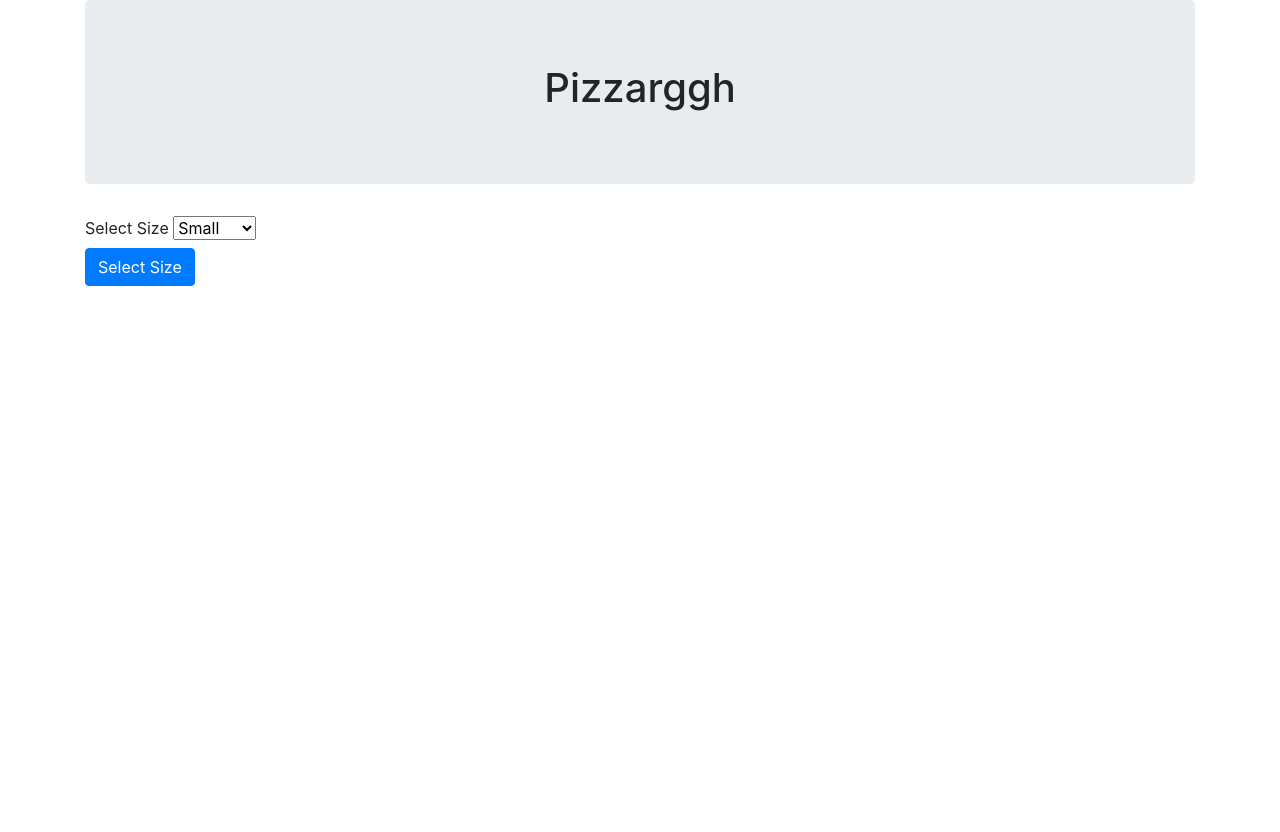
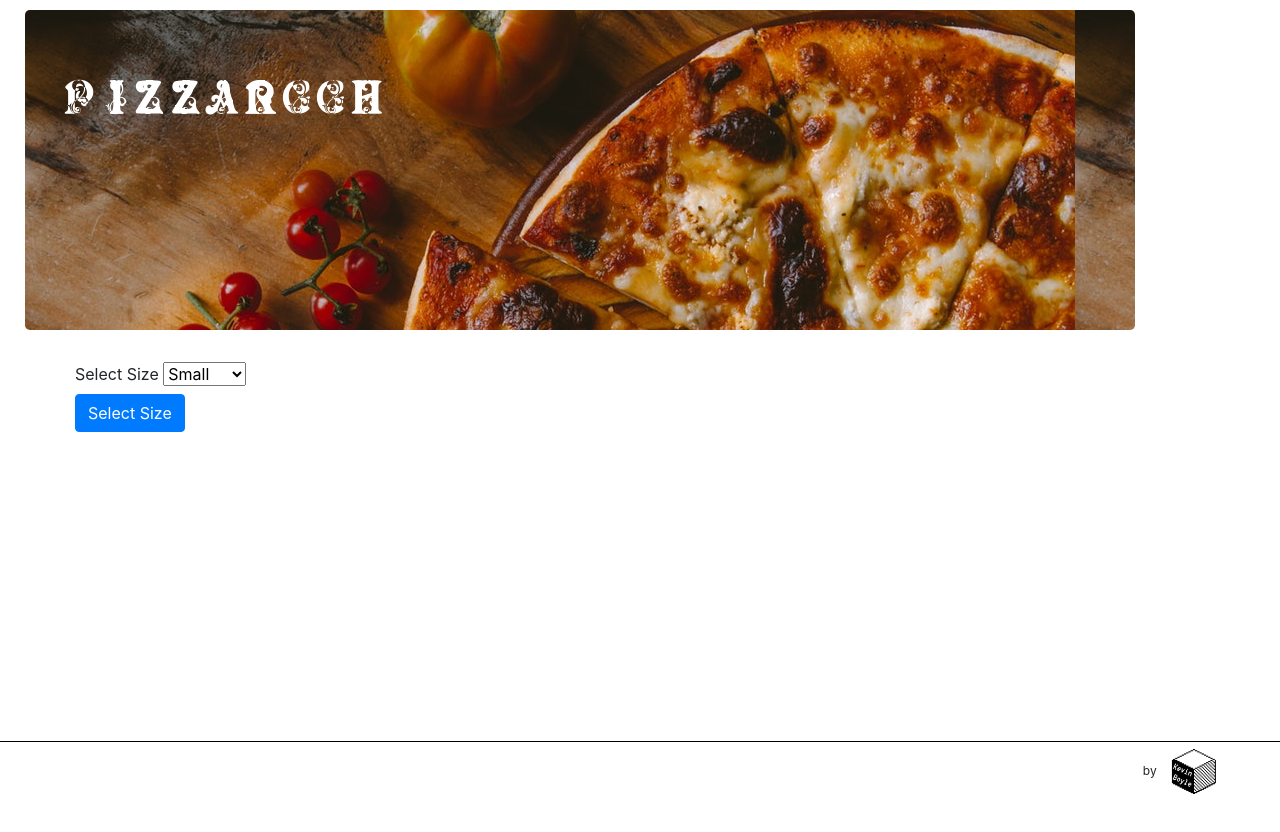
Before and after one commit to k3vnb/pizza2, a plain HTML site: page index.html in a window 1280 px wide. Before the commit the page ends 800 px from the top, so only its background shows below. Drawn offline with Linux system fonts and the light colour scheme.

Commit message:
add basic styling touches

```diff
--- a/css/master.css
+++ b/css/master.css
@@ -1,13 +1,48 @@
+@font-face {
+  font-family: 'piratebaby';
+  src: url('../fonts/baby_pirate.ttf');
+}
 .jumbotron {
-  text-align: center;
+  font: 3em 'piratebaby';
+  color: white;
+  width: 100%;
+  height: 40vh;
+  background-image: url('../img/pizza.jpg');
 }
+
 
 .toppings {
   display: none;
 }
+.container {
+  height: 150vh;
+  margin: 10px;
+}
+.main-content {
+  margin: 25px;
+  padding: 0 25px;
+}
 
 .confirm-order {
   display: none;
+}
+.footer {
+  width: 100%;
+  display: flex;
+  justify-content: flex-end;
+  align-items: center;
+  position: fixed;
+  bottom: 0;
+  border-top: 1px solid black;
+  background-color: #ffffff66;
+}
+.footer img {
+  height: 45px;
+  width: auto;
+  margin: .5% 5% .5% .5%;
+}
+.footerBy {
+  font-size: 12px;
 }
 
 #confirm {
@@ -38,6 +73,16 @@
 
 #pizzalife {
   max-width: 200px;
-  min-height: 200px;
+  min-height: 150px;
   border-radius: 50%;
+  animation: pizzaflip 2s ease-in;
 }
+
+@keyframes pizzaflip {
+  from {
+    opacity: 0;
+  }
+  to {
+    opacity: 1;
+  }
+}
--- a/index.html
+++ b/index.html
@@ -13,6 +13,7 @@
       <div class="jumbotron">
         <h1>Pizzarggh</h1>
       </div>
+      <div class="main-content">
         <div class="prepare-order">
           <form id="pizzaform">
             <div class="size-query">
@@ -68,6 +69,11 @@
           <p><span id="your-confirmed-order"></span></p>
           <img src="img/pizza.png" alt="pizza is life" id="pizzalife">
         </div>
+      </div>
     </div> <!--end of container -->
+    <div class="footer">
+      <span class="footerBy">by</span>
+      <img src="img/KevinBoyleLogo.png" alt="logo">
+    </div>
   </body>
 </html>
```
Also changed, not shown: fonts/baby_pirate.ttf (added), img/KevinBoyleLogo.png (added), img/banner.png (added), img/cove.jpg (added), img/jollyroger.png (added), img/pirate-banner.png (added), img/pizza.jpg (added), 1 other file. Lines whose indentation alone changed are shown as unchanged.
